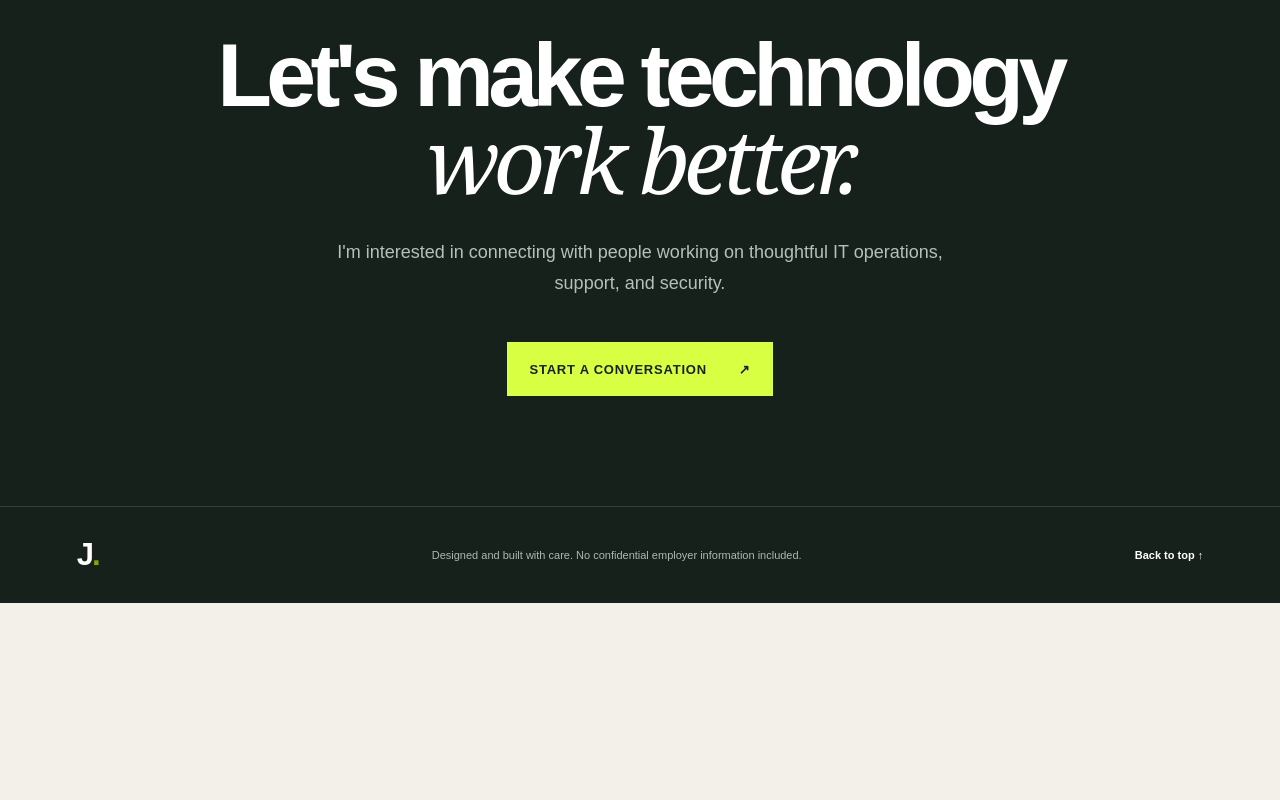
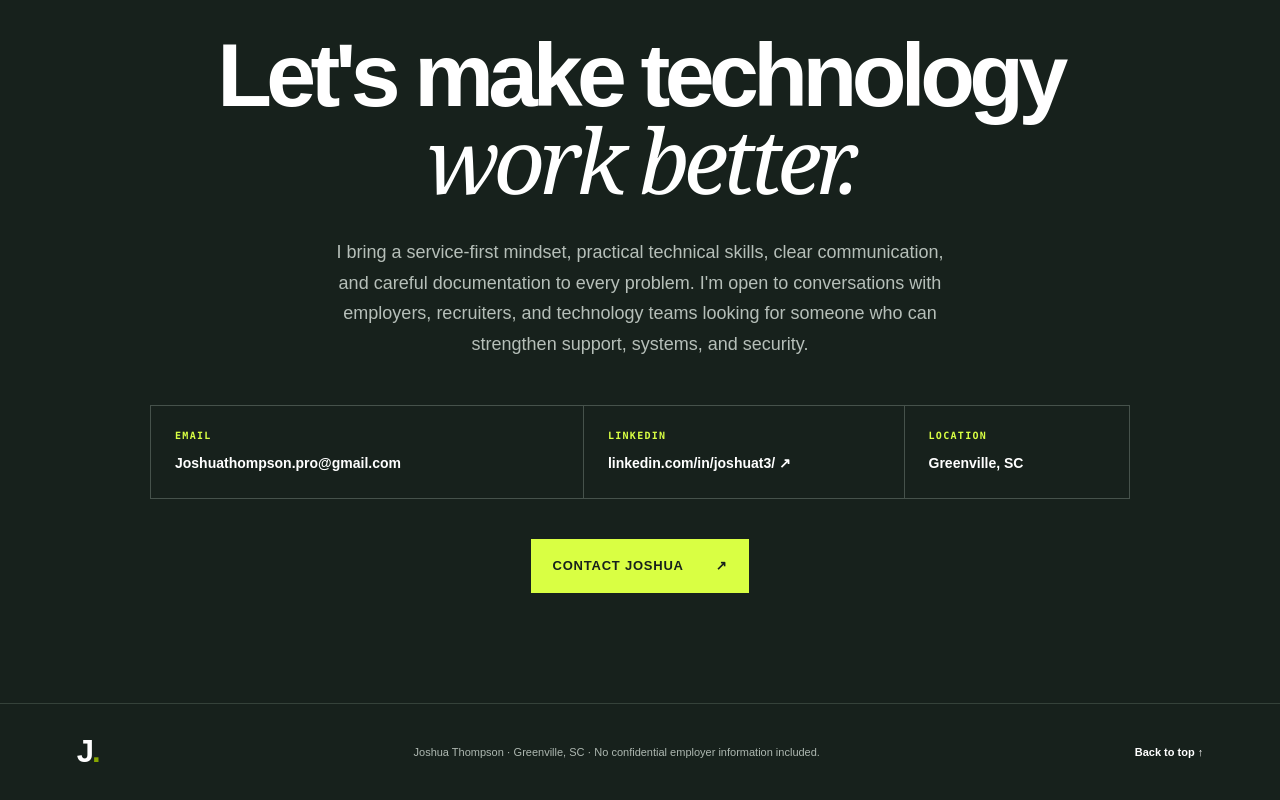
Before and after one commit to Joshuathompson-pro/joshua-it-portfolio, a Next.js app: page / in a window 1280 px wide. Shown: the part 3087-3887 px from the top of the page. Before the commit the page ends 3690 px from the top, so only its background shows below. Built offline with nearby package versions, Linux system fonts and the light colour scheme.

Commit message:
Add recruiter-focused contact details

```diff
--- a/src/app/globals.css
+++ b/src/app/globals.css
@@ -58,10 +58,16 @@ nav a:hover { opacity:.58; }
 .contact .section-index { color:var(--acid); }
 .contact h2 { font-size:clamp(52px,7vw,96px); }
 .contact > p:not(.section-index) { color:#b6bfb9; max-width:620px; margin:32px auto; line-height:1.7; font-size:18px; }
+.contact-grid { max-width:980px; margin:46px auto 28px; display:grid; grid-template-columns:1.35fr 1fr .7fr; border:1px solid #46524b; text-align:left; }
+.contact-grid > * { min-width:0; padding:24px; border-right:1px solid #46524b; transition:background .2s; }
+.contact-grid > *:last-child { border-right:0; }
+.contact-grid a:hover { background:#243129; }
+.contact-grid span { display:block; color:var(--acid); font:700 10px var(--font-geist-mono),monospace; letter-spacing:.13em; text-transform:uppercase; margin-bottom:12px; }
+.contact-grid strong { display:block; color:white; font-size:14px; line-height:1.45; overflow-wrap:anywhere; }
 .button.light { background:var(--acid); color:var(--ink); margin-top:12px; }
 footer { display:flex; align-items:center; justify-content:space-between; gap:30px; padding:30px 6vw; background:var(--ink); color:#aeb8b1; border-top:1px solid #35423a; font-size:11px; }
 footer .brand { color:white; }
 footer a:last-child { color:white; font-weight:700; }
-@media(max-width:850px){ nav a:not(.nav-cta){display:none}.hero{grid-template-columns:1fr;padding-top:60px}.status-card{max-width:440px}.about,.skills{grid-template-columns:1fr}.section-heading{grid-template-columns:1fr}.project-card{grid-template-columns:50px 1fr}.outcome{grid-column:2}.hero h1{font-size:clamp(48px,13vw,78px)} }
+@media(max-width:850px){ nav a:not(.nav-cta){display:none}.hero{grid-template-columns:1fr;padding-top:60px}.status-card{max-width:440px}.about,.skills{grid-template-columns:1fr}.section-heading{grid-template-columns:1fr}.project-card{grid-template-columns:50px 1fr}.outcome{grid-column:2}.hero h1{font-size:clamp(48px,13vw,78px)}.contact-grid{grid-template-columns:1fr}.contact-grid > *{border-right:0;border-bottom:1px solid #46524b}.contact-grid > *:last-child{border-bottom:0} }
 @media(max-width:520px){ .site-header{height:72px}.hero,.section{padding-left:6vw;padding-right:6vw}.hero-actions{align-items:flex-start;flex-direction:column}.status-card{min-height:350px}.project-card{grid-template-columns:1fr}.project-number,.outcome{grid-column:1}.capability-grid{grid-template-columns:1fr}.capability-grid div:nth-child(odd){border-right:0}.capability-grid div:nth-child(even){padding-left:0}footer{align-items:flex-start;flex-direction:column} }
 @media(prefers-reduced-motion:reduce){html{scroll-behavior:auto}.project-card{transition:none}}
--- a/src/app/page.tsx
+++ b/src/app/page.tsx
@@ -52,7 +52,7 @@ export default function Home() {
             <article className="project-card" key={project.number}>
               <span className="project-number">{project.number}</span>
               <div className="project-body"><h3>{project.title}</h3><p>{project.summary}</p><div className="tags">{project.tags.map((tag) => <span key={tag}>{tag}</span>)}</div></div>
-              <p className="outcome"><strong>OUTCOME</strong>{project.outcome}</p>
+              <p className="outcome"><strong>BUSINESS VALUE</strong>{project.outcome}</p>
             </article>
           ))}
         </div>
@@ -65,11 +65,16 @@ export default function Home() {
 
       <section className="contact" id="contact">
         <p className="section-index">04 / CONTACT</p><h2>Let&apos;s make technology<br /><em>work better.</em></h2>
-        <p>I&apos;m interested in connecting with people working on thoughtful IT operations, support, and security.</p>
-        <a className="button light" href="mailto:Joshuathompson.pro@gmail.com?subject=IT%20portfolio%20connection">Start a conversation <span>↗</span></a>
+        <p>I bring a service-first mindset, practical technical skills, clear communication, and careful documentation to every problem. I&apos;m open to conversations with employers, recruiters, and technology teams looking for someone who can strengthen support, systems, and security.</p>
+        <div className="contact-grid" aria-label="Joshua Thompson contact information">
+          <a href="mailto:Joshuathompson.pro@gmail.com?subject=IT%20portfolio%20connection"><span>Email</span><strong>Joshuathompson.pro@gmail.com</strong></a>
+          <a href="https://www.linkedin.com/in/joshuat3/" target="_blank" rel="noreferrer"><span>LinkedIn</span><strong>linkedin.com/in/joshuat3/ ↗</strong></a>
+          <div><span>Location</span><strong>Greenville, SC</strong></div>
+        </div>
+        <a className="button light" href="mailto:Joshuathompson.pro@gmail.com?subject=IT%20portfolio%20connection">Contact Joshua <span>↗</span></a>
       </section>
 
-      <footer><a className="brand" href="#top">J<span>.</span></a><p>Designed and built with care. No confidential employer information included.</p><a href="#top">Back to top ↑</a></footer>
+      <footer><a className="brand" href="#top">J<span>.</span></a><p>Joshua Thompson · Greenville, SC · No confidential employer information included.</p><a href="#top">Back to top ↑</a></footer>
     </main>
   );
 }
```
